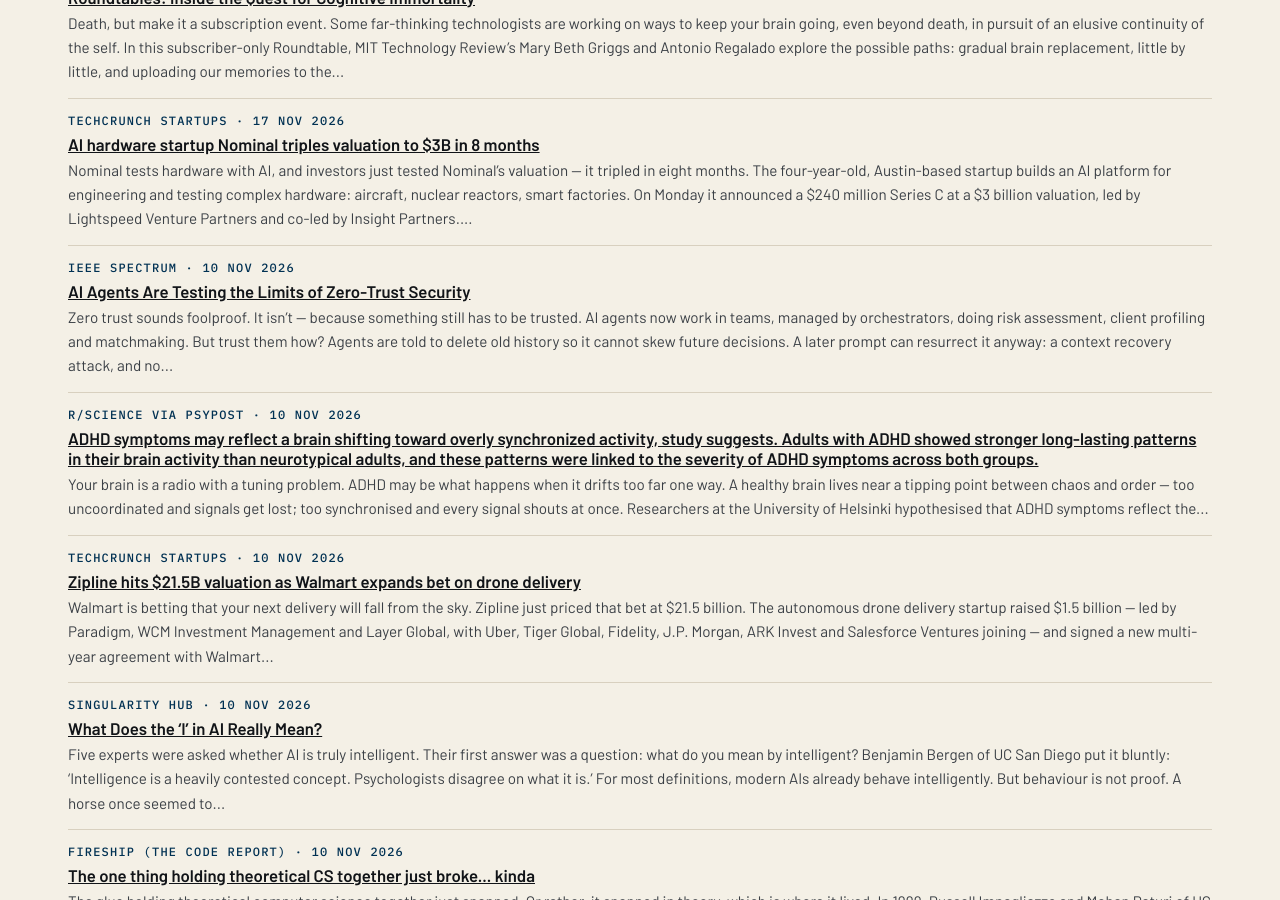
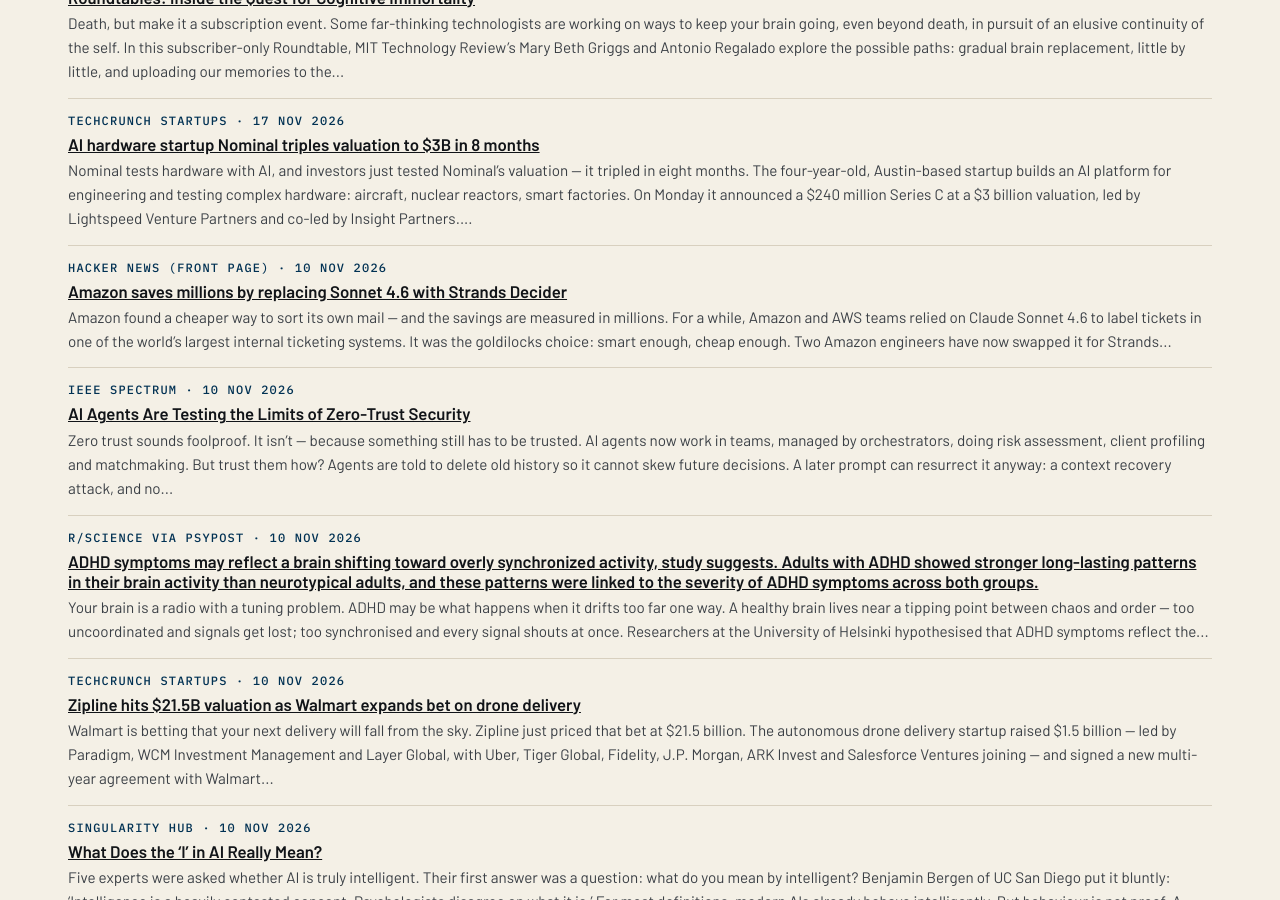
Before and after one commit to katz-news/katz.news, a Jekyll site: the page built from briefs/index.html, in a window 1280 px wide and 900 px high, scrolled down 784 px. Built offline with Jekyll 4.4.1, drawn with Linux system fonts in a browser that asks for light colours.

Commit message:
Publish 2026-11-11

```diff
--- a/_data/build.yml
+++ b/_data/build.yml
@@ -1 +1 @@
-published_at: 2026-11-11T19:58:48Z
+published_at: 2026-11-11T20:00:20Z
--- /dev/null
+++ b/_posts/briefs/2026-11-10-amazon-saves-millions-by-replacing-sonnet-4-6-with-strands-d.md
@@ -0,0 +1,19 @@
+---
+published: true
+title: Amazon saves millions by replacing Sonnet 4.6 with Strands Decider
+date: 2026-11-10
+section: technology
+source_name: Hacker News (front page)
+source_url: https://news.ycombinator.com/item?id=50436640
+---
+Amazon found a cheaper way to sort its own mail — and the savings are measured in millions.
+
+For a while, Amazon and AWS teams relied on Claude Sonnet 4.6 to label tickets in one of the world's largest internal ticketing systems. It was the goldilocks choice: smart enough, cheap enough. Two Amazon engineers have now swapped it for Strands Decider, a decision model launched a month ago, that performed just as well at 98 per cent less cost.
+
+The difference is the shape of the job. Sonnet 4.6 is a large language model: it read a long system prompt and a JSON structured output on every call. Strands Decider is a decision model — it cannot generate text at all. Given a state and a question with a set of options, it returns a single choice: one of 20 category types, from customer escalations to security findings. It does one thing, and it does it fast.
+
+The numbers are blunt. Average time per call fell from 4,215 milliseconds to 897 — a 78 per cent improvement. Total tokens per ticket fell from 6,724 to 2,010. And the cost per ticket fell from $0.0222 to about $0.0005 — roughly $500 per million tickets, against $22,200 before.
+
+With the three-way switch — Bedrock, dual, Decider — the team ran both models on real traffic before switching fully, and one surprise emerged: JSON key order changed the answer.
+
+Conclusion: the lesson is not that small models beat big ones, but rather that the right model beats the biggest one — decisively, dramatically, and at about a fiftieth of the price.
```
